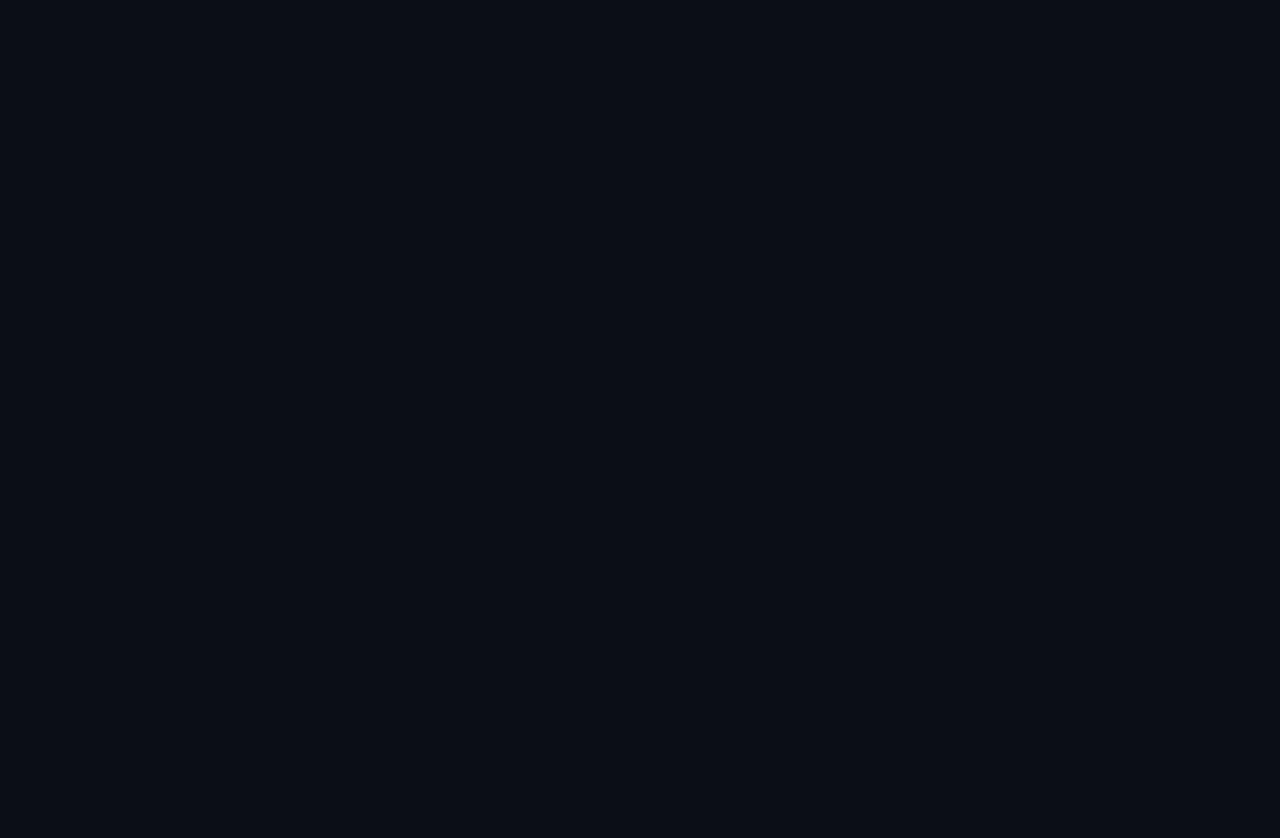
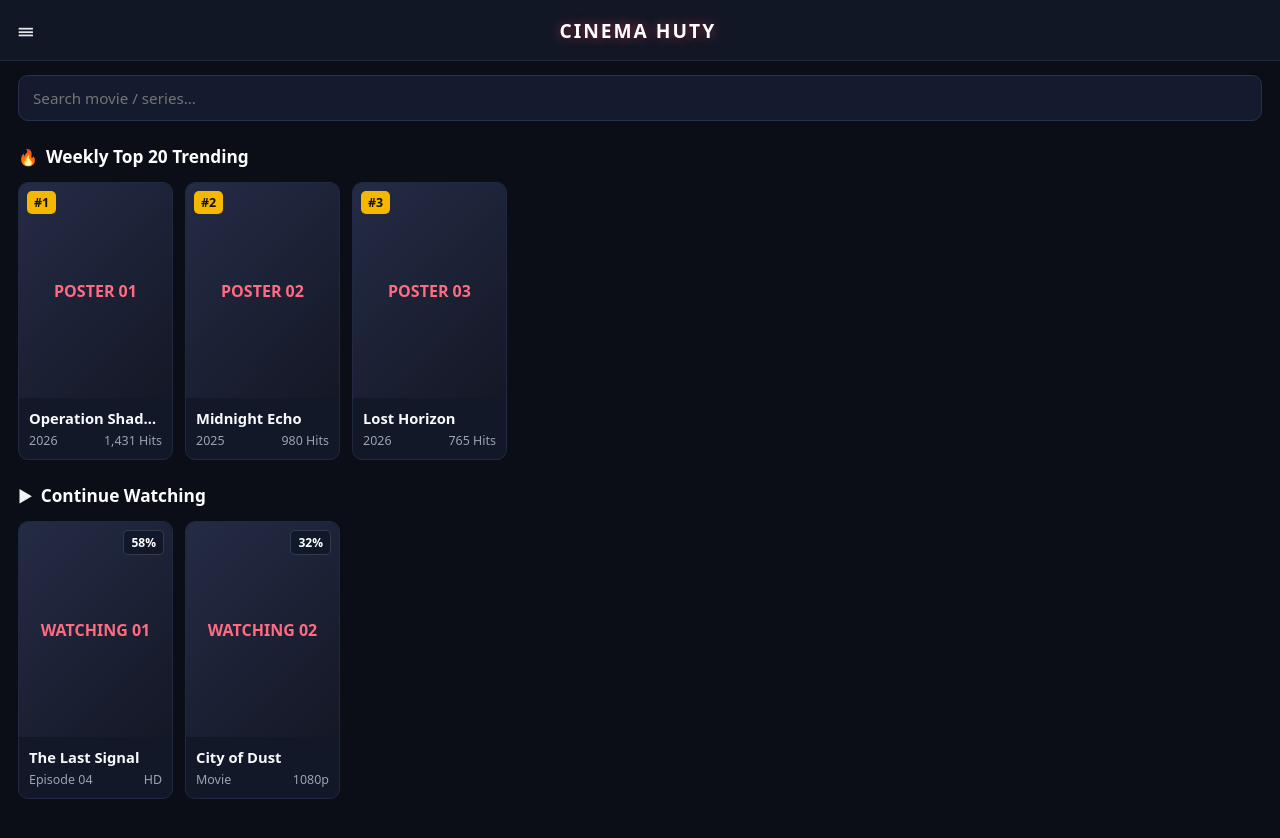
Before and after one commit to ridwanislam439-lab/Cinema-Huty, a plain HTML site: page index.html in a window 1280 px wide. Before the commit the page ends 800 px from the top, so only its background shows below. Drawn offline with Linux system fonts and the light colour scheme.

Commit message:
Update index.html

```diff
--- a/index.html
+++ b/index.html
@@ -78,4 +78,203 @@
       color: #ffffff;
     }
 
-    .row-scroll
+    .row-scroll {
+      display: flex;
+      gap: 12px;
+      overflow-x: auto;
+      padding-right: 18px;
+      scrollbar-width: none;
+    }
+
+    .row-scroll::-webkit-scrollbar {
+      display: none;
+    }
+
+    .movie-card {
+      min-width: 155px;
+      max-width: 155px;
+      background: #131828;
+      border-radius: 10px;
+      overflow: hidden;
+      border: 1px solid #202942;
+      flex-shrink: 0;
+    }
+
+    .poster {
+      position: relative;
+      height: 215px;
+      background: linear-gradient(135deg, #242b45, #141826);
+      display: flex;
+      align-items: center;
+      justify-content: center;
+      text-align: center;
+      padding: 10px;
+      color: #ff6b81;
+      font-weight: 700;
+      background-size: cover;
+      background-position: center;
+    }
+
+    .rank-badge {
+      position: absolute;
+      top: 8px;
+      left: 8px;
+      background: #f5b700;
+      color: #111;
+      font-weight: 800;
+      font-size: 0.78rem;
+      padding: 3px 7px;
+      border-radius: 5px;
+    }
+
+    .progress-badge {
+      position: absolute;
+      top: 8px;
+      right: 8px;
+      background: rgba(15, 23, 42, 0.88);
+      color: #fff;
+      font-weight: 700;
+      font-size: 0.75rem;
+      padding: 3px 7px;
+      border-radius: 5px;
+      border: 1px solid rgba(255, 255, 255, 0.15);
+    }
+
+    .movie-info {
+      padding: 10px;
+    }
+
+    .movie-title {
+      font-size: 0.92rem;
+      font-weight: 700;
+      color: #f9fafb;
+      white-space: nowrap;
+      overflow: hidden;
+      text-overflow: ellipsis;
+      margin-bottom: 4px;
+    }
+
+    .movie-meta {
+      display: flex;
+      justify-content: space-between;
+      font-size: 0.78rem;
+      color: #9ca3af;
+    }
+  </style>
+</head>
+<body>
+  <header class="topbar">
+    <button class="menu-btn" aria-label="Menu">☰</button>
+    <div class="brand">CINEMA HUTY</div>
+    <span style="width: 20px;"></span>
+  </header>
+
+  <div class="search-wrap">
+    <input
+      type="text"
+      id="searchInput"
+      class="search-box"
+      placeholder="Search movie / series..."
+    />
+  </div>
+
+  <section class="section">
+    <div class="section-header">
+      <span>🔥</span>
+      <h2 class="section-title">Weekly Top 20 Trending</h2>
+    </div>
+    <div class="row-scroll" id="trendingList">
+      <div class="movie-card" data-title="Operation Shadow">
+        <div class="poster">
+          <span class="rank-badge">#1</span>
+          <span>POSTER 01</span>
+        </div>
+        <div class="movie-info">
+          <div class="movie-title">Operation Shadow</div>
+          <div class="movie-meta">
+            <span>2026</span>
+            <span>1,431 Hits</span>
+          </div>
+        </div>
+      </div>
+
+      <div class="movie-card" data-title="Midnight Echo">
+        <div class="poster">
+          <span class="rank-badge">#2</span>
+          <span>POSTER 02</span>
+        </div>
+        <div class="movie-info">
+          <div class="movie-title">Midnight Echo</div>
+          <div class="movie-meta">
+            <span>2025</span>
+            <span>980 Hits</span>
+          </div>
+        </div>
+      </div>
+
+      <div class="movie-card" data-title="Lost Horizon">
+        <div class="poster">
+          <span class="rank-badge">#3</span>
+          <span>POSTER 03</span>
+        </div>
+        <div class="movie-info">
+          <div class="movie-title">Lost Horizon</div>
+          <div class="movie-meta">
+            <span>2026</span>
+            <span>765 Hits</span>
+          </div>
+        </div>
+      </div>
+    </div>
+  </section>
+
+  <section class="section">
+    <div class="section-header">
+      <span>▶</span>
+      <h2 class="section-title">Continue Watching</h2>
+    </div>
+    <div class="row-scroll" id="continueList">
+      <div class="movie-card" data-title="The Last Signal">
+        <div class="poster">
+          <span class="progress-badge">58%</span>
+          <span>WATCHING 01</span>
+        </div>
+        <div class="movie-info">
+          <div class="movie-title">The Last Signal</div>
+          <div class="movie-meta">
+            <span>Episode 04</span>
+            <span>HD</span>
+          </div>
+        </div>
+      </div>
+
+      <div class="movie-card" data-title="City of Dust">
+        <div class="poster">
+          <span class="progress-badge">32%</span>
+          <span>WATCHING 02</span>
+        </div>
+        <div class="movie-info">
+          <div class="movie-title">City of Dust</div>
+          <div class="movie-meta">
+            <span>Movie</span>
+            <span>1080p</span>
+          </div>
+        </div>
+      </div>
+    </div>
+  </section>
+
+  <script>
+    const searchInput = document.getElementById("searchInput");
+    const cards = document.querySelectorAll(".movie-card");
+
+    searchInput.addEventListener("input", () => {
+      const q = searchInput.value.toLowerCase().trim();
+      cards.forEach((card) => {
+        const title = card.getAttribute("data-title").toLowerCase();
+        card.style.display = title.includes(q) ? "block" : "none";
+      });
+    });
+  </script>
+</body>
+</html>
```
